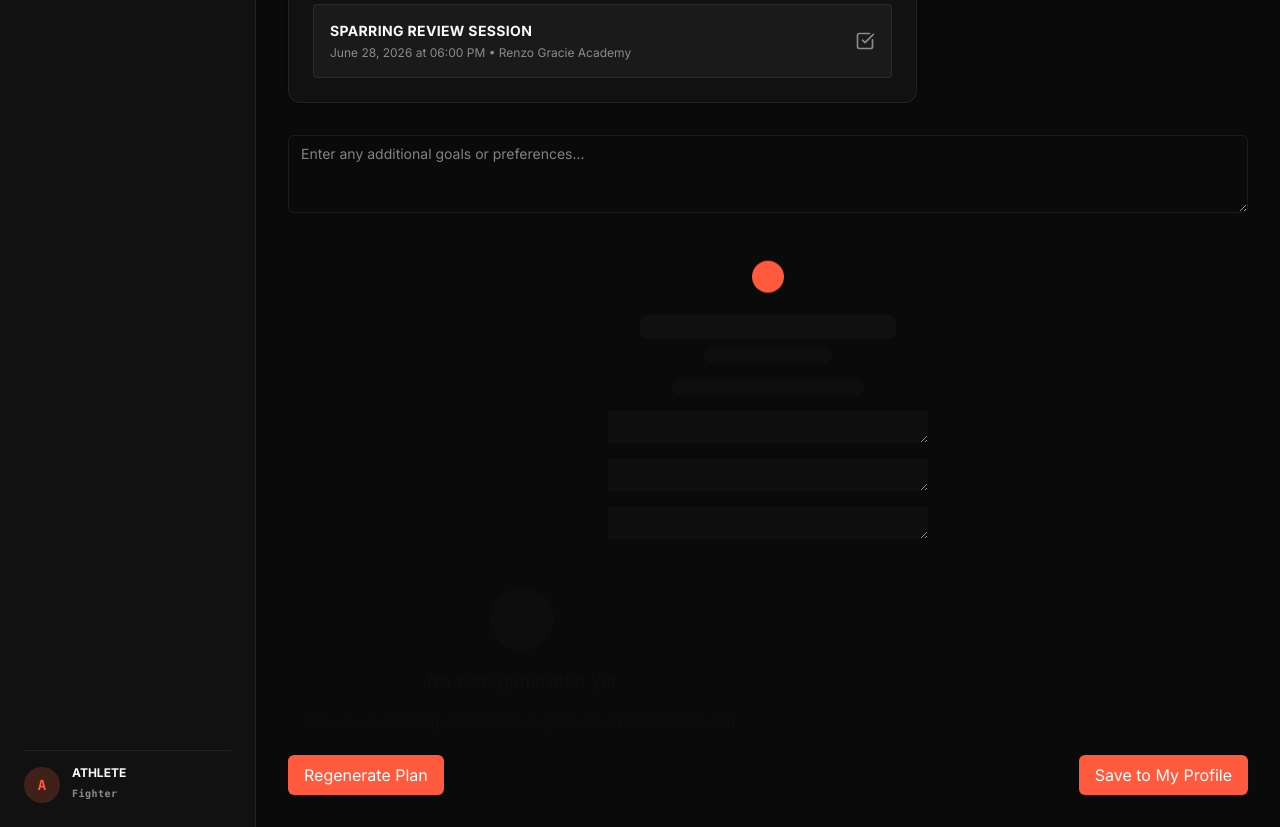
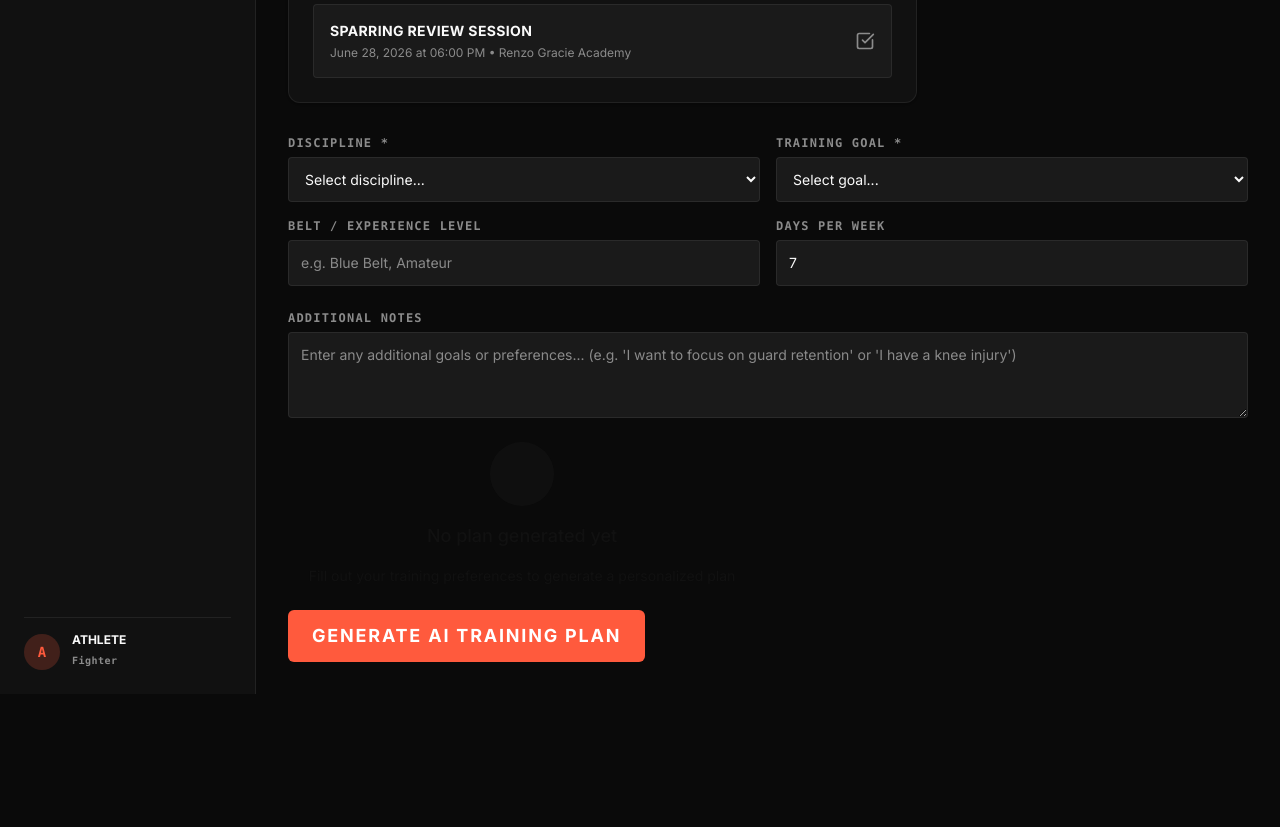
Before and after one commit to pratikcoder01/Athlix, a Next.js app in the folder client/: page /dashboard in a window 1280 px wide. Shown: the part 740-1567 px from the top of the page. After the commit the page ends 1434 px from the top, so only its background shows below. Built offline with nearby package versions, Linux system fonts and the light colour scheme.

Commit message:
fix: restore training plan generator UI form and API integration

```diff
--- a/client/src/components/TrainingPlanGenerator.tsx
+++ b/client/src/components/TrainingPlanGenerator.tsx
@@ -38,7 +38,7 @@ function TrainingPlanGenerator() {
     daysAvailablePerWeek: 7,
   });
   const [plan, setPlan] = useState<TrainingPlan | null>(null);
-  const [loading, setLoading] = useState(true);
+  const [loading, setLoading] = useState(false);
   const [error, setError] = useState<string | null>(null);
   const [skeletonStage, setSkeletonStage] = useState(0);
   const skeletonTimer = useRef<number>(0);
@@ -93,26 +93,20 @@ function TrainingPlanGenerator() {
     setError(null);
 
     try {
-      // Simulate API call delay
-      await new Promise(resolve => setTimeout(resolve, 2000));
+      const response = await fetch('/api/ai/training-plan', {
+        method: 'POST',
+        headers: {
+          'Content-Type': 'application/json',
+        },
+        body: JSON.stringify(formData),
+      });
 
-      // Generate mock plan
-      const daysOfWeek = ['Monday', 'Tuesday', 'Wednesday', 'Thursday', 'Friday', 'Saturday', 'Sunday'];
-      const sevenDays = daysOfWeek.slice(0, formData.daysAvailablePerWeek);
+      if (!response.ok) {
+        throw new Error('Failed to generate training plan');
+      }
 
-      const mockPlan: TrainingPlan = {
-        weekOverview: `Your ${formData.trainingGoal} plan for the week`,
-        days: sevenDays.map((day, index) => ({
-          day,
-          focus: ['Technique', 'Strength', 'Conditioning', 'Recovery', 'Strategy', 'Sparring', 'Analysis'][index % 5],
-          drills: generateDrills(3 + index % 4),
-          duration: ['45 mins', '60 mins', '75 mins', '90 mins'][index % 3],
-          intensity: ['low', 'medium', 'high'][index % 3 as number] as 'low' | 'medium' | 'high',
-        })),
-        notes: `Remember to stay hydrated, track your progress, and get adequate rest between sessions. Adjust intensity based on how you feel.`,
-      };
-
-      setPlan(mockPlan);
+      const data = await response.json();
+      setPlan(data.plan);
     } catch (err) {
       console.error('Error generating plan:', err);
       setError('Failed to generate training plan. Please try again.');
@@ -144,15 +138,79 @@ function TrainingPlanGenerator() {
 
   return (
     <form onSubmit={handleFormSubmit} className="space-y-6">
-      {/* Form Header */}
-      <div className="flex-1">
+      {/* Form Fields */}
+      <div className="grid grid-cols-1 md:grid-cols-2 gap-4">
+        <div className="flex flex-col gap-1.5">
+          <label className="text-xs font-bold font-mono tracking-widest text-text-secondary uppercase">Discipline *</label>
+          <select
+            value={formData.discipline}
+            onChange={(e) => setFormData({...formData, discipline: e.target.value})}
+            className="bg-surface border border-border rounded p-3 text-sm text-text-primary focus:border-primary focus:outline-none"
+            required
+            disabled={loading}
+          >
+            <option value="">Select discipline...</option>
+            <option value="BJJ">Brazilian Jiu-Jitsu</option>
+            <option value="MMA">MMA</option>
+            <option value="Muay Thai">Muay Thai</option>
+            <option value="Boxing">Boxing</option>
+            <option value="Wrestling">Wrestling</option>
+          </select>
+        </div>
+
+        <div className="flex flex-col gap-1.5">
+          <label className="text-xs font-bold font-mono tracking-widest text-text-secondary uppercase">Training Goal *</label>
+          <select
+            value={formData.trainingGoal}
+            onChange={(e) => setFormData({...formData, trainingGoal: e.target.value})}
+            className="bg-surface border border-border rounded p-3 text-sm text-text-primary focus:border-primary focus:outline-none"
+            required
+            disabled={loading}
+          >
+            <option value="">Select goal...</option>
+            <option value="Competition Prep">Competition Prep</option>
+            <option value="Skill Acquisition">Skill Acquisition</option>
+            <option value="Conditioning">Cardio & Conditioning</option>
+            <option value="Strength">Strength & Power</option>
+            <option value="Recovery">Active Recovery</option>
+          </select>
+        </div>
+
+        <div className="flex flex-col gap-1.5">
+          <label className="text-xs font-bold font-mono tracking-widest text-text-secondary uppercase">Belt / Experience Level</label>
+          <input
+            type="text"
+            value={formData.beltLevel}
+            onChange={(e) => setFormData({...formData, beltLevel: e.target.value})}
+            placeholder="e.g. Blue Belt, Amateur"
+            className="bg-surface border border-border rounded p-3 text-sm text-text-primary focus:border-primary focus:outline-none"
+            disabled={loading}
+          />
+        </div>
+
+        <div className="flex flex-col gap-1.5">
+          <label className="text-xs font-bold font-mono tracking-widest text-text-secondary uppercase">Days per week</label>
+          <input
+            type="number"
+            min="1"
+            max="7"
+            value={formData.daysAvailablePerWeek}
+            onChange={(e) => setFormData({...formData, daysAvailablePerWeek: parseInt(e.target.value) || 7})}
+            className="bg-surface border border-border rounded p-3 text-sm text-text-primary focus:border-primary focus:outline-none"
+            disabled={loading}
+          />
+        </div>
+      </div>
+
+      <div className="flex flex-col gap-1.5">
+        <label className="text-xs font-bold font-mono tracking-widest text-text-secondary uppercase">Additional Notes</label>
         <textarea
-          placeholder="Enter any additional goals or preferences..."
+          placeholder="Enter any additional goals or preferences... (e.g. 'I want to focus on guard retention' or 'I have a knee injury')"
           value={formData.notes || ''}
           onChange={(e) => setFormData({...formData, notes: e.target.value})}
           disabled={loading}
           rows={3}
-          className="w-full rounded-md border border-border bg-background px-3 py-2 text-sm placeholder:text-muted-foreground focus:outline-none focus:ring-1 focus:ring-ring"
+          className="bg-surface border border-border rounded p-3 text-sm text-text-primary focus:border-primary focus:outline-none w-full"
         />
       </div>
 
@@ -275,20 +333,32 @@ function TrainingPlanGenerator() {
 
       {/* Action Buttons */}
       <div className="flex flex-col sm:flex-row justify-between mt-4 gap-3">
+        {!plan ? (
+          <button
+            type="submit"
+            disabled={loading}
+            className="w-full sm:w-auto px-6 py-3 bg-primary text-white rounded-md hover:bg-primary-dark transition-colors font-bold font-bebas tracking-widest text-lg disabled:opacity-50"
+          >
+            {loading ? 'GENERATING...' : 'GENERATE AI TRAINING PLAN'}
+          </button>
+        ) : (
+          <>
             <button
               type="button"
               onClick={handleRegenerate}
-          className="px-4 py-2 bg-primary text-white rounded-md hover:bg-primary-dark transition-colors"
+              className="px-4 py-2 bg-secondary border border-border text-text-primary rounded-md hover:bg-surface transition-colors"
             >
-          Regenerate Plan
+              Reset Form
             </button>
             <button
               type="button"
               onClick={saveToProfile}
-          className="px-4 py-2 bg-primary text-white rounded-md hover:bg-primary-dark transition-colors"
+              className="px-4 py-2 bg-primary text-white rounded-md hover:bg-primary/90 transition-colors"
             >
               Save to My Profile
             </button>
+          </>
+        )}
       </div>
     </form>
   );
```
Lines whose indentation alone changed are shown as unchanged.
